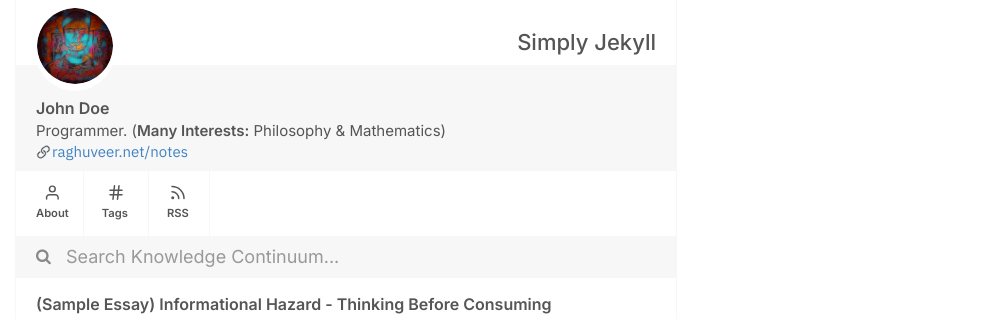
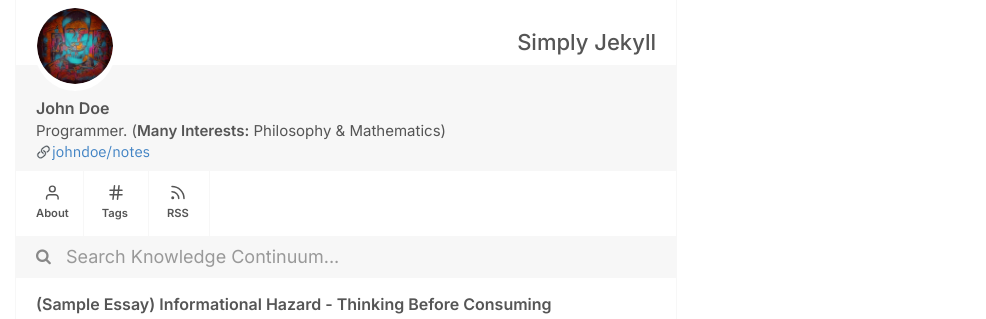
Before and after one commit to raghudotcc/simply-jekyll, a Jekyll site: the page built from index.md, in a window 1280 px wide. Shown: the top 319 px of the page, without its empty margins (294-1280 px from the left). Built offline with Jekyll 4.4.1, drawn with Linux system fonts in a browser that asks for light colours.

Commit message:
Update header.html

```diff
--- a/_includes/header.html
+++ b/_includes/header.html
@@ -80,7 +80,7 @@
                     <path d="M11.96 14.945c-.067 0-.136-.01-.203-.027-1.13-.318-2.097-.986-2.795-1.932-.832-1.125-1.176-2.508-.968-3.893s.942-2.605 2.068-3.438l3.53-2.608c2.322-1.716 5.61-1.224 7.33 1.1.83 1.127 1.175 2.51.967 3.895s-.943 2.605-2.07 3.438l-1.48 1.094c-.333.246-.804.175-1.05-.158-.246-.334-.176-.804.158-1.05l1.48-1.095c.803-.592 1.327-1.463 1.476-2.45.148-.988-.098-1.975-.69-2.778-1.225-1.656-3.572-2.01-5.23-.784l-3.53 2.608c-.802.593-1.326 1.464-1.475 2.45-.15.99.097 1.975.69 2.778.498.675 1.187 1.15 1.992 1.377.4.114.633.528.52.928-.092.33-.394.547-.722.547z" stroke-width="1" stroke-linecap="round" stroke-linejoin="round"/>
                     <path d="M7.27 22.054c-1.61 0-3.197-.735-4.225-2.125-.832-1.127-1.176-2.51-.968-3.894s.943-2.605 2.07-3.438l1.478-1.094c.334-.245.805-.175 1.05.158s.177.804-.157 1.05l-1.48 1.095c-.803.593-1.326 1.464-1.475 2.45-.148.99.097 1.975.69 2.778 1.225 1.657 3.57 2.01 5.23.785l3.528-2.608c1.658-1.225 2.01-3.57.785-5.23-.498-.674-1.187-1.15-1.992-1.376-.4-.113-.633-.527-.52-.927.112-.4.528-.63.926-.522 1.13.318 2.096.986 2.794 1.932 1.717 2.324 1.224 5.612-1.1 7.33l-3.53 2.608c-.933.693-2.023 1.026-3.105 1.026z" stroke-width="1" stroke-linecap="round" stroke-linejoin="round"/>
                 </svg>
-                <a href="/notes">raghuveer.net/notes</a>
+                <a href="/notes">johndoe/notes</a>
             </div>
         </div>
     </div>
```
